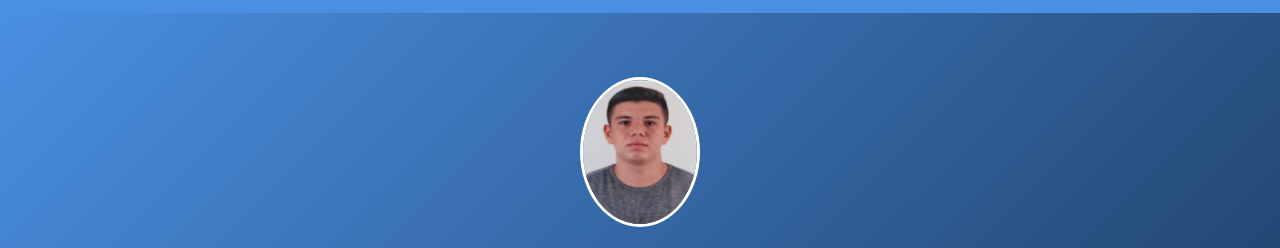
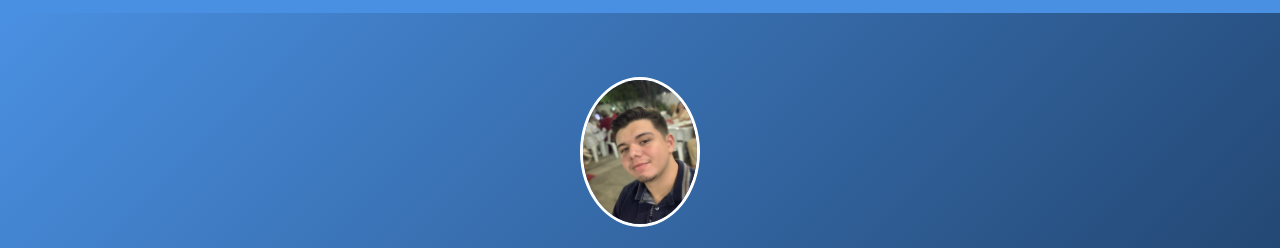
Before and after one commit to IarleyM/portifolio-curriculo, a plain HTML site: page index.html in a window 1280 px wide. Shown: the part 57-305 px from the top of the page. Drawn offline with Linux system fonts and the light colour scheme.

Commit message:
Alterando foto de Avatar

```diff
--- a/index.html
+++ b/index.html
@@ -25,7 +25,7 @@
   <!-- HERO -->
   <section class="hero">
     <div class="hero-content">
-      <img src="./CSS/ASSETS/Foto pessoal.jpg" alt="Foto de José Iarley" class="avatar">
+      <img src="./CSS/ASSETS/foto pessoal 2.jpg" alt="Foto de José Iarley" class="avatar">
       <h2>Analista de Qualidade de Software (QA Jr)</h2>
       <p>Garantindo qualidade, eficiência e confiabilidade em cada entrega.</p>
       <a href="#contato" class="btn">Entrar em Contato</a>
```
Also changed, not shown: CSS/ASSETS/foto pessoal 2.jpg (added).
